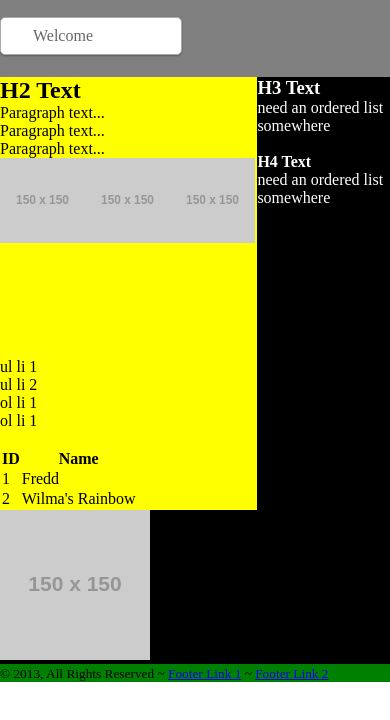
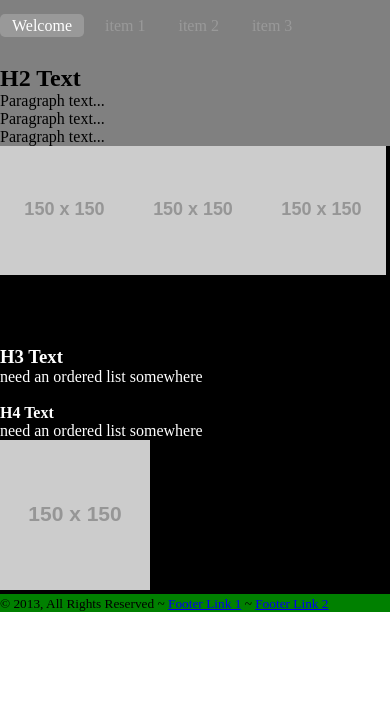
Before and after one commit to 8legged/basic_webpage, a plain HTML site: page index.html in a window 390 px wide. Shown: the part 40-760 px from the top of the page. Drawn offline with Linux system fonts and the light colour scheme; placeholder pictures from the web are drawn by us.

Commit message:
add css for usability

```diff
--- a/basicstyle.css
+++ b/basicstyle.css
@@ -6,13 +6,12 @@
 	     margin:auto;
 	     background-color:gray;
 	     overflow:auto;
-         }
-    article.col-left {
-  		float:left;
-	    width:66%;
-	    min-height:400px;
-	    background-color:yellow;
-	    }
+    }
+/*
+		header {
+		}
+*/
+    }
     div.promo {background-color:yellow;}
 	  figure.one {min-height:200px; width:33%; float:left;}
 	  figure.two {min-height:200px; width:33%; float:left;}
@@ -53,62 +52,3 @@
 	color: #fff;
 	border-radius: 5px;
 }
-
-	/* Media Queries */
-	@media screen and (max-width: 600px) {
-	.nav {
-		position: relative;
-		min-height: 40px;
-	}
-	.nav ul {
-		width: 180px;
-		padding: 5px 0;
-		position: absolute;
-		top: 0;
-		left: 0;
-		border: solid 1px #aaa;
-		background: #fff url(images/icon-menu.png) no-repeat 10px 11px;
-		border-radius: 5px;
-		box-shadow: 0 1px 2px rgba(0,0,0,.3);
-	}
-	.nav li {
-		display: none; /* hide all <li> items */
-		margin: 0;
-	}
-	.nav .current {
-		display: block; /* show only current <li> item */
-	}
-	.nav a {
-		display: block;
-		padding: 5px 5px 5px 32px;
-		text-align: left;
-	}
-	.nav .current a {
-		background: none;
-		color: #666;
-	}
-
-	/* on nav hover */
-	.nav ul:hover {
-		background-image: none;
-	}
-	.nav ul:hover li {
-		display: block;
-		margin: 0 0 5px;
-	}
-	.nav ul:hover .current {
-		background: url(images/icon-check.png) no-repeat 10px 7px;
-	}
-
-	/* right nav */
-	.nav.right ul {
-		left: auto;
-		right: 0;
-	}
-
-	/* center nav */
-	.nav.center ul {
-		left: 50%;
-		margin-left: -90px;
-	}
-}
--- a/index.html
+++ b/index.html
@@ -42,33 +42,6 @@
            <figure class="two"><img src="http://placehold.it/150x150&text=Promo 2" /></figure>
            <figure class="three"><img src="http://placehold.it/150x150&text=Promo 3" /></figure>
          </div>
-      <ul>
-        <li>ul li 1</li>
-        <li>ul li 2</li>
-      </ul>
-      <ol>
-        <li>ol li 1</li>
-        <li>ol li 1</li>
-      </ol>
-      <br />
-          <table>
-            <thead>
-              <tr>
-                <th>ID</th>
-                <th>Name</th>
-              </tr>
-            </thead>
-            <tbody>
-              <tr>
-                <td>1</td>
-                <td>Fredd</td>
-              </tr>
-              <tr>
-                <td>2</td>
-                <td>Wilma's Rainbow</td>
-              </tr>
-            </tbody>
-          </table>
          </article>
        <!-- END Left Column -->
        <!-- START Right Column -->
```
